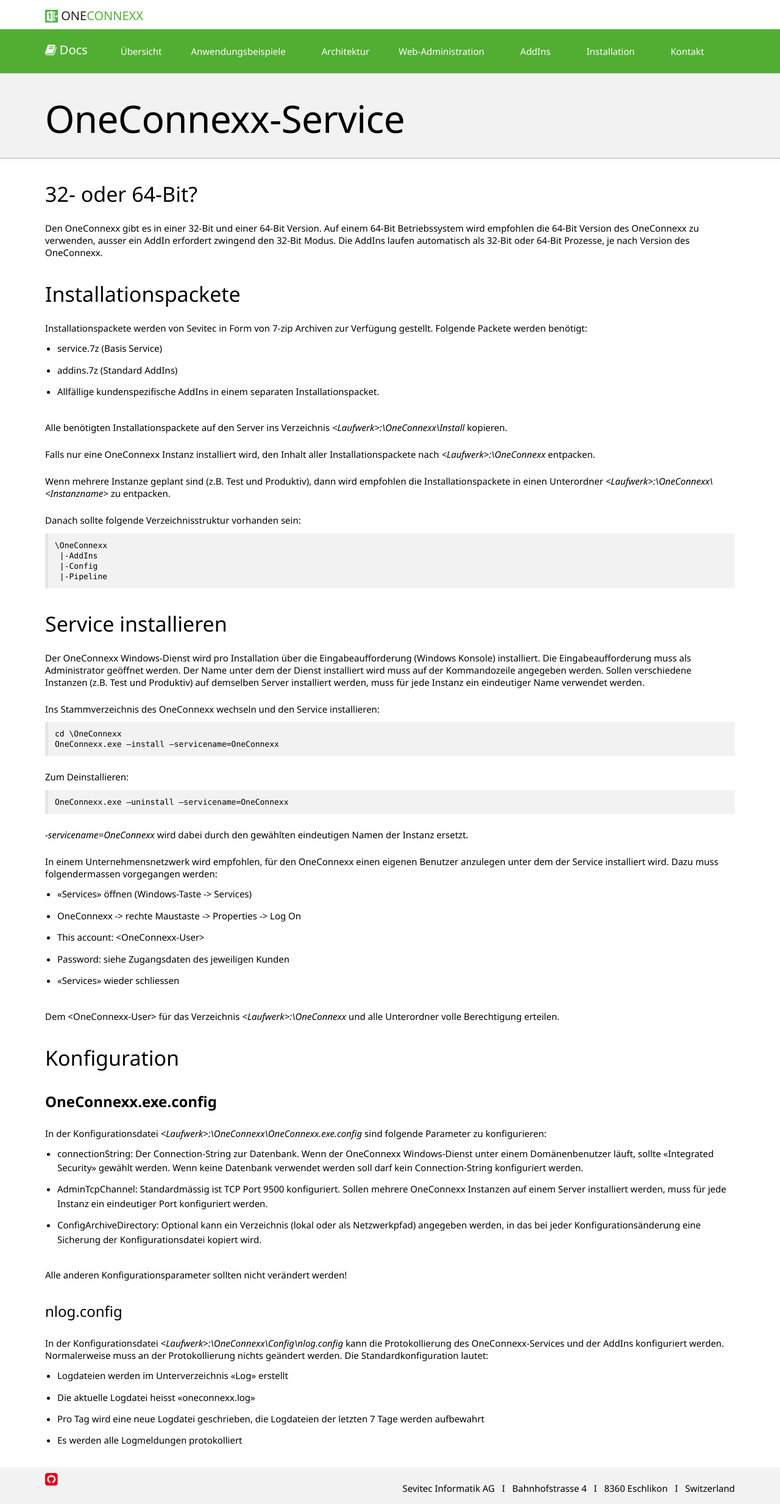
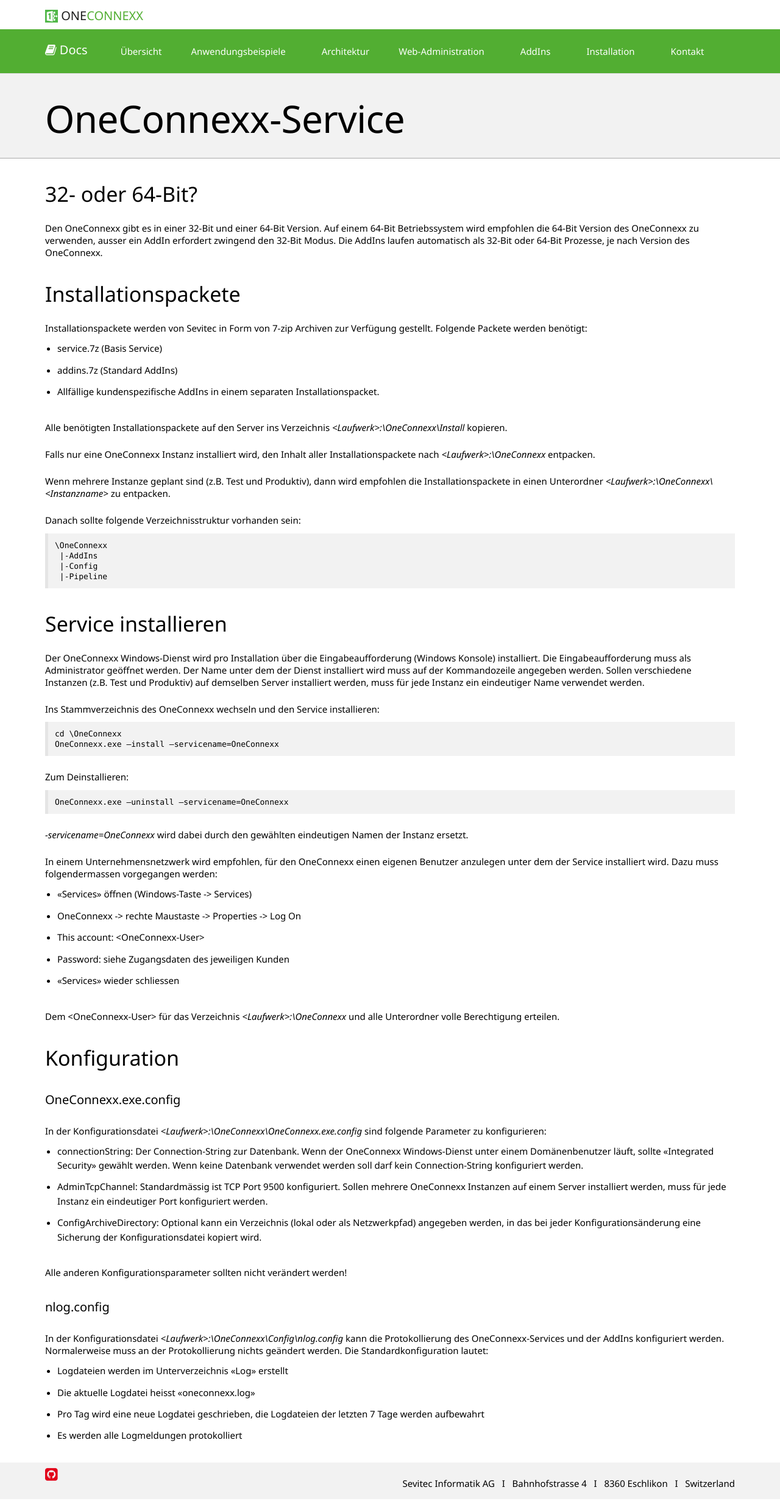
Before and after one commit to primesoft-group/oneconnexx-docs, a Jekyll site: the page built from _pages/setup/de/oneconnexx.md, in a window 1280 px wide. Shown: the whole page at 61% size. Built offline with Jekyll 4.4.1, drawn with Linux system fonts in a browser that asks for light colours; nearby versions of some CDN libraries; some web fonts are replaced.

```diff
--- a/_pages/setup/de/oneconnexx.md
+++ b/_pages/setup/de/oneconnexx.md
@@ -69,7 +69,7 @@ Dem &lt;OneConnexx-User&gt; für das Verzeichnis *&lt;Laufwerk&gt;:\OneConnexx*
 
 ### Konfiguration
 
-#### __OneConnexx.exe.config__
+##### OneConnexx.exe.config
 
 In der Konfigurationsdatei *&lt;Laufwerk&gt;:\OneConnexx\OneConnexx.exe.config* sind folgende Parameter zu konfigurieren:
 
@@ -79,7 +79,7 @@ In der Konfigurationsdatei *&lt;Laufwerk&gt;:\OneConnexx\OneConnexx.exe.config*
 
 Alle anderen Konfigurationsparameter sollten nicht verändert werden!
 
-#### nlog.config
+##### nlog.config
 
 In der Konfigurationsdatei *&lt;Laufwerk&gt;:\OneConnexx\Config\nlog.config* kann die Protokollierung des OneConnexx-Services
 und der AddIns konfiguriert werden. Normalerweise muss an der Protokollierung nichts geändert werden.
```
